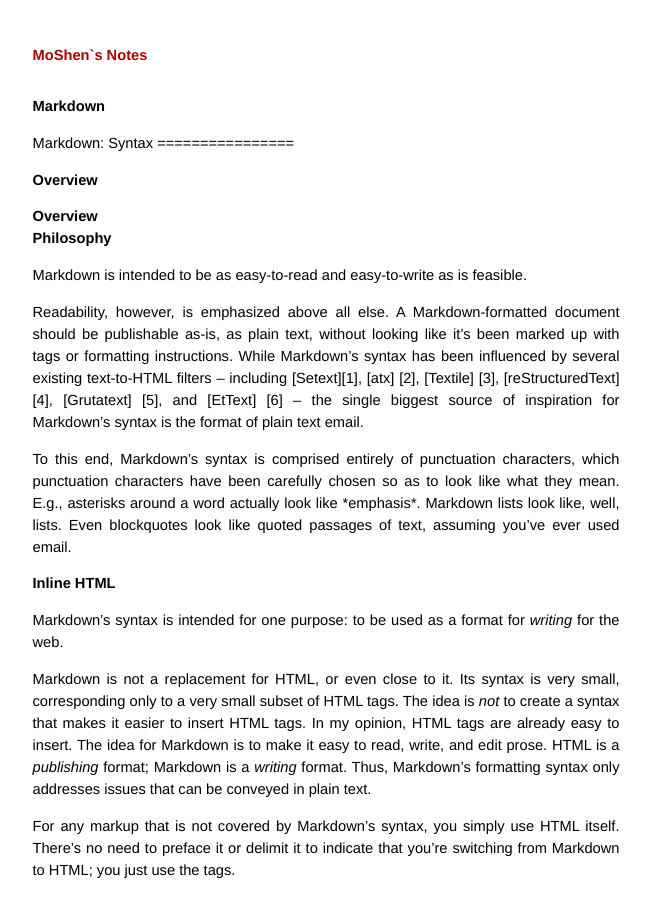
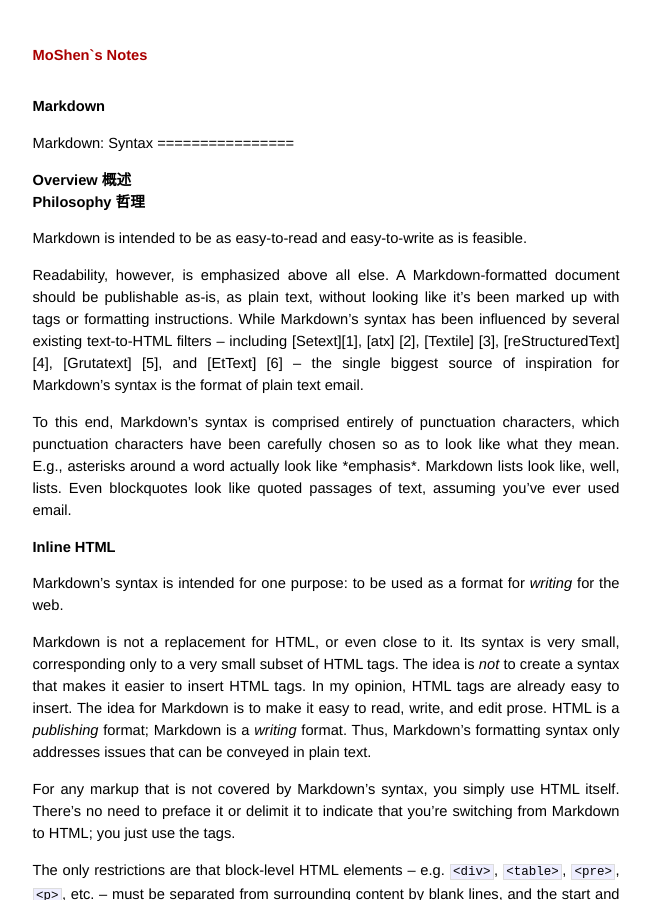
Before and after one commit to fy1231/fy.github.io, a Jekyll site: the page built from _posts/2019-3-1-markdown.md, in a window 1280 px wide and 900 px high. Shown: the whole window, without its empty margins (314-965 px from the left). Built offline with Jekyll 4.4.1, drawn with Linux system fonts in a browser that asks for light colours.

Commit message:
Update 2019-3-1-markdown.md

```diff
--- a/_posts/2019-3-1-markdown.md
+++ b/_posts/2019-3-1-markdown.md
@@ -8,11 +8,8 @@
 ================
 Markdown: Syntax
 ================
-# Overview
-
-<h2 id="overview">Overview</h2>
-
-<h3 id="philosophy">Philosophy</h3>
+## Overview 概述
+### Philosophy 哲理
 
 Markdown is intended to be as easy-to-read and easy-to-write as is feasible.
 
```
